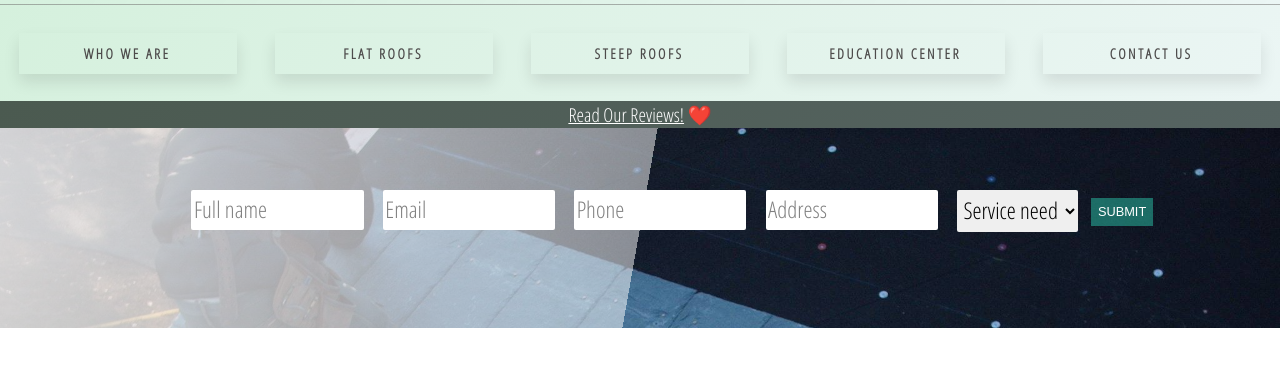
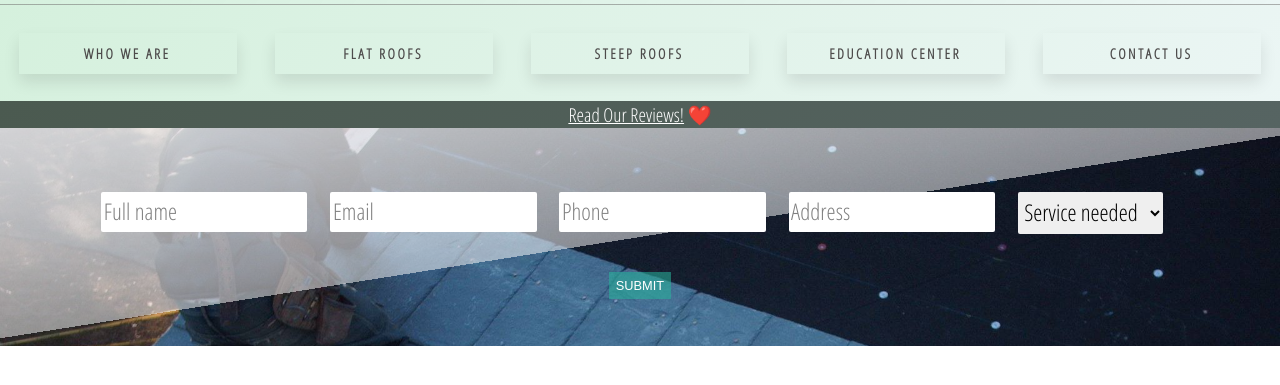
Before and after one commit to easyrun32/RoofingGatsby, a Gatsby site: page /contact in a window 1280 px wide. Shown: the part 99-484 px from the top of the page. Built offline with nearby package versions, Linux system fonts and the light colour scheme; Gatsby itself is replaced by a stand-in of ours.

Commit message:
form css

```diff
--- a/src/components/contact/contact.component.jsx
+++ b/src/components/contact/contact.component.jsx
@@ -43,6 +43,7 @@ export const ContactForm = () => {
           onSubmit={handleSubmit}
           className="form"
         >
+          <div className="formsection1">
             <input type="hidden" name="form-name" value="contact_frank" />
             <p hidden>
               <label>
@@ -104,10 +105,17 @@ export const ContactForm = () => {
                 <option value="Roof Inspection">Roof Inspection</option>
               </select>
             </div>
-          <div>
-            <button className="submit submit--green" type="submit" value="send">
+          </div>
+          <div className="formsection2">
+            <div className="formbutton">
+              <button
+                className="submit submit--green"
+                type="submit"
+                value="send"
+              >
                 Submit
               </button>
+            </div>
           </div>
         </form>
       </div>
--- a/src/components/contact/contact.styles.scss
+++ b/src/components/contact/contact.styles.scss
@@ -20,7 +20,7 @@ $color-grey-dark: #777;
     border: none;
     cursor: pointer;
     @media screen and (max-width: 800px) {
-      left: 15%;
+      //left: 15%;
       font-size: 2rem;
     }
   }
@@ -79,10 +79,10 @@ $color-grey-dark: #777;
 }
 
 .contactcontainer {
-  height: 200px;
+  height: 17vw;
   background-size: cover;
   background-image: linear-gradient(
-      100deg,
+      171deg,
       rgba(255, 255, 255, 0.8) 0%,
       rgba(255, 255, 255, 0.5) 50%,
       transparent 50%
@@ -90,7 +90,7 @@ $color-grey-dark: #777;
     url(../../images/backgroundimage/ontheroof.jpg);
 
   @media screen and (max-width: 800px) {
-    height: 70vh;
+    height: 500px;
 
     background-image: linear-gradient(
         100deg,
@@ -102,32 +102,42 @@ $color-grey-dark: #777;
   }
 }
 .formcontainer {
-  width: 100%;
-  padding: 3vw;
-  padding-left: 8vw;
+  display: block;
+  text-align: center;
+}
+.formsection1 {
+  display: flex;
+  flex-wrap: wrap;
   @media screen and (max-width: 800px) {
-    padding-left: 6vw;
+    display: inline;
   }
-
-  //height: 200px;
-  text-align: center;
+}
+.formsection2 {
+  display: flex;
+  flex-wrap: wrap;
+}
+.formbutton {
+  margin: auto;
+  @media screen and (max-width: 800px) {
+    margin-top: 50px;
+  }
 }
 
 .form {
-  margin: auto;
-  //margin-left: 2rem;
   font-size: 1.5rem;
   font-family: inherit;
-  padding: 1.5rem 2rem;
   border-radius: 2px;
-  //background-color: rgba($color-white, 0.5);
   border: none;
   border-bottom: 3px solid transparent;
-  width: 90%;
-  display: inline-flex;
+  display: inline-block;
+  margin-left: auto;
+  margin-right: auto;
+  padding-top: 5vw;
+  text-align: left;
 
   @media screen and (max-width: 800px) {
     display: inline;
+    padding: 1.5rem 2rem;
   }
   &__group:not(:last-child) {
     margin-bottom: 2rem;
```
Lines whose indentation alone changed are shown as unchanged.
